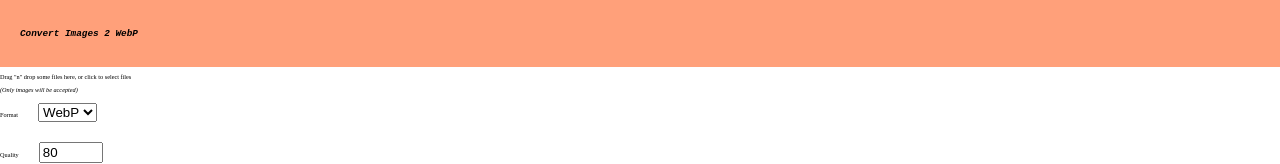
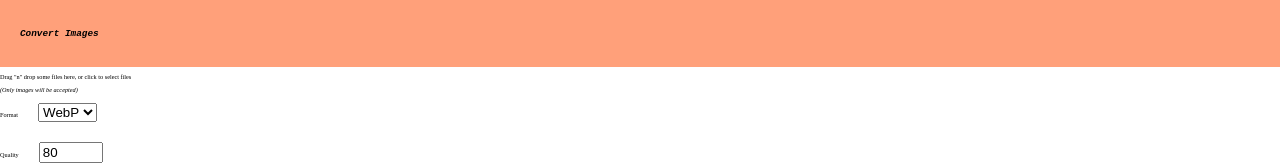
Before and after one commit to JitendraBhamidipati/ConvertImages, a React app: page / in a window 1280 px wide. Shown: the top 164 px of the page. Built offline with nearby package versions, Linux system fonts and the light colour scheme; the HTML template or start-up script is replaced by a standard one.

Commit message:
title changed

```diff
--- a/src/App.jsx
+++ b/src/App.jsx
@@ -197,7 +197,7 @@ const App = () => {
         </section>
       )}
       <header>
-        <h2>Convert Images 2 WebP</h2>
+        <h2>Convert Images</h2>
       </header>
       <section className="container">
         <div {...getRootProps({ className: 'dropzoneContainer' })}>
@@ -287,7 +287,7 @@ const App = () => {
                 <th>S. No.</th>
                 <th>File name</th>
                 <th>Original file size</th>
-                <th>Converted file size(Approx.)</th>
+                <th>Converted file size (Approx.)</th>
                 <th>Actions</th>
                 <th>Remarks</th>
               </tr>
--- a/src/index.html
+++ b/src/index.html
@@ -7,7 +7,7 @@
       name="viewport"
       content="width=device-width, initial-scale=1, shrink-to-fit=no"
     />
-    <title>Convert 2 WebP</title>
+    <title>Convert Images</title>
     <style>
       html,
       body {
```
Also changed, not shown: 9 other files (tests, documents, lock files or other folders).
